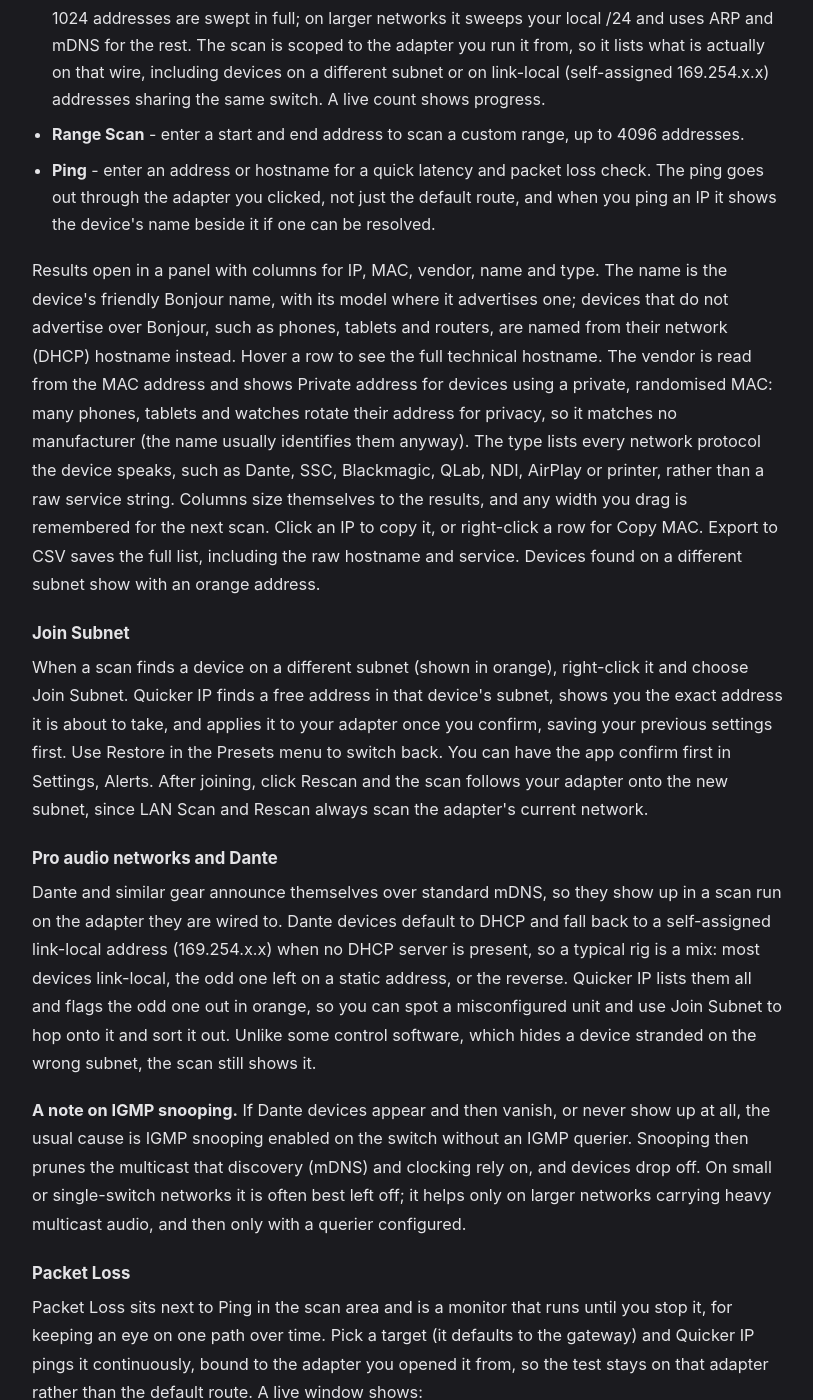
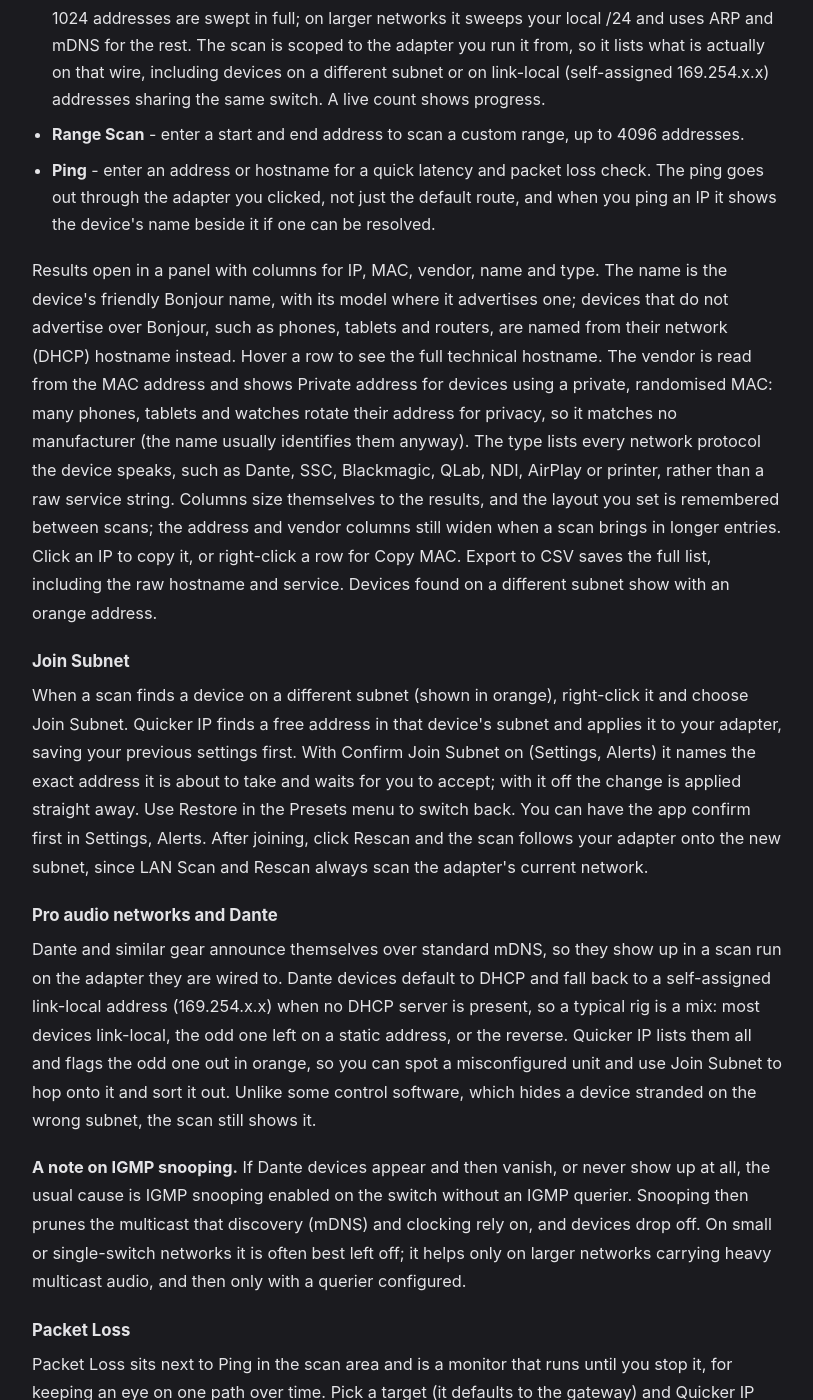
Before and after one commit to BSKapps/bskapps.github.io, a Jekyll site: the page articles/quicker-ip-guide/index.html, which Jekyll copies as it is, in a window 1280 px wide and 1400 px high, scrolled down 3735 px. Shown: the whole window, without its empty margins (232-1045 px from the left). Built offline with Jekyll 4.4.1, drawn with Linux system fonts in a browser that asks for light colours; some of the changed text lies outside the part shown.

Commit message:
Guide: correct the notification list, the Join Subnet confirm, and column widths

```diff
--- a/articles/quicker-ip-guide/index.html
+++ b/articles/quicker-ip-guide/index.html
@@ -100,10 +100,10 @@
                 <li><strong>Range Scan</strong> - enter a start and end address to scan a custom range, up to 4096 addresses.</li>
                 <li><strong>Ping</strong> - enter an address or hostname for a quick latency and packet loss check. The ping goes out through the adapter you clicked, not just the default route, and when you ping an IP it shows the device's name beside it if one can be resolved.</li>
             </ul>
-            <p>Results open in a panel with columns for IP, MAC, vendor, name and type. The name is the device's friendly Bonjour name, with its model where it advertises one; devices that do not advertise over Bonjour, such as phones, tablets and routers, are named from their network (DHCP) hostname instead. Hover a row to see the full technical hostname. The vendor is read from the MAC address and shows Private address for devices using a private, randomised MAC: many phones, tablets and watches rotate their address for privacy, so it matches no manufacturer (the name usually identifies them anyway). The type lists every network protocol the device speaks, such as Dante, SSC, Blackmagic, QLab, NDI, AirPlay or printer, rather than a raw service string. Columns size themselves to the results, and any width you drag is remembered for the next scan. Click an IP to copy it, or right-click a row for Copy MAC. Export to CSV saves the full list, including the raw hostname and service. Devices found on a different subnet show with an orange address.</p>
+            <p>Results open in a panel with columns for IP, MAC, vendor, name and type. The name is the device's friendly Bonjour name, with its model where it advertises one; devices that do not advertise over Bonjour, such as phones, tablets and routers, are named from their network (DHCP) hostname instead. Hover a row to see the full technical hostname. The vendor is read from the MAC address and shows Private address for devices using a private, randomised MAC: many phones, tablets and watches rotate their address for privacy, so it matches no manufacturer (the name usually identifies them anyway). The type lists every network protocol the device speaks, such as Dante, SSC, Blackmagic, QLab, NDI, AirPlay or printer, rather than a raw service string. Columns size themselves to the results, and the layout you set is remembered between scans; the address and vendor columns still widen when a scan brings in longer entries. Click an IP to copy it, or right-click a row for Copy MAC. Export to CSV saves the full list, including the raw hostname and service. Devices found on a different subnet show with an orange address.</p>
 
             <h3>Join Subnet</h3>
-            <p>When a scan finds a device on a different subnet (shown in orange), right-click it and choose Join Subnet. Quicker IP finds a free address in that device's subnet, shows you the exact address it is about to take, and applies it to your adapter once you confirm, saving your previous settings first. Use Restore in the Presets menu to switch back. You can have the app confirm first in Settings, Alerts. After joining, click Rescan and the scan follows your adapter onto the new subnet, since LAN Scan and Rescan always scan the adapter's current network.</p>
+            <p>When a scan finds a device on a different subnet (shown in orange), right-click it and choose Join Subnet. Quicker IP finds a free address in that device's subnet and applies it to your adapter, saving your previous settings first. With Confirm Join Subnet on (Settings, Alerts) it names the exact address it is about to take and waits for you to accept; with it off the change is applied straight away. Use Restore in the Presets menu to switch back. You can have the app confirm first in Settings, Alerts. After joining, click Rescan and the scan follows your adapter onto the new subnet, since LAN Scan and Rescan always scan the adapter's current network.</p>
 
             <h3>Pro audio networks and Dante</h3>
             <p>Dante and similar gear announce themselves over standard mDNS, so they show up in a scan run on the adapter they are wired to. Dante devices default to DHCP and fall back to a self-assigned link-local address (169.254.x.x) when no DHCP server is present, so a typical rig is a mix: most devices link-local, the odd one left on a static address, or the reverse. Quicker IP lists them all and flags the odd one out in orange, so you can spot a misconfigured unit and use Join Subnet to hop onto it and sort it out. Unlike some control software, which hides a device stranded on the wrong subnet, the scan still shows it.</p>
@@ -139,7 +139,7 @@
                 <li><strong>General</strong> - Public IP display, Click to Copy, Run at Login, Allow Network Changes (Admin), Location Access (SSID), Edit Visible Services, Check for Updates and Manage License. Email Support sits at the bottom: it copies a diagnostics report and opens an email to support.</li>
                 <li><strong>Menu Bar</strong> - Colour Status Icon, and the IP Address / Wi-Fi Name / Live Speed display choice.</li>
                 <li><strong>Info Panel</strong> - the master Show Info Panel toggle and a switch for each reading.</li>
-                <li><strong>Alerts</strong> - IP change notifications, auto pop-ups for speed test and scan results, and the confirm prompts for IPv4 Off, Delete and Join Subnet. IP change notifications cover an adapter connecting or disconnecting, a self-assigned address, an adapter being removed, a DHCP lease renewing, an unreachable gateway, a subnet overlap, and an adapter name being reset to its hardware default (macOS does this on its own after some updates and network changes, and it can break anything matching on the name).</li>
+                <li><strong>Alerts</strong> - IP change notifications, auto pop-ups for speed test and scan results, and the confirm prompts for IPv4 Off, Delete and Join Subnet. IP change notifications cover an adapter connecting or disconnecting, an adapter being removed, a self-assigned address, a DHCP lease renewing or failing to renew, a gateway that is unreachable, a gateway that clashes with another adapter's subnet, and an adapter name being reset to its hardware default (macOS does this on its own after some updates and network changes, and it can break anything matching on the name).</li>
             </ul>
             <p>Edit Visible Services lets you hide adapters you never touch. If a change would hide every service, the app beeps and reverts it. It also holds Show Inactive Services. Left on (the default), a disconnected adapter stays in the menu greyed-out so you can still pre-set it - apply a preset or a static IP ready for when it reconnects. Turned off, an unplugged adapter vanishes until it is plugged back in, so switch it on if you need to configure one that is not currently connected. Whenever inactive adapters are hidden, a Show N Hidden Adapters row appears at the foot of the menu as a one-click shortcut to bring them back.</p>
 
```
